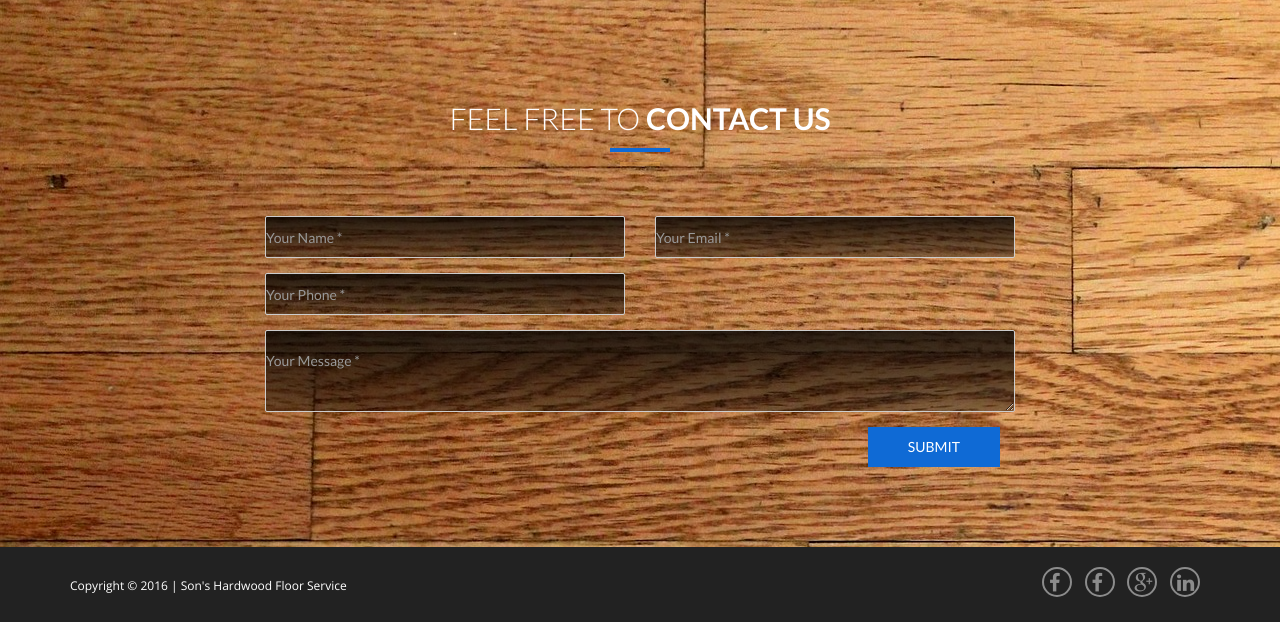
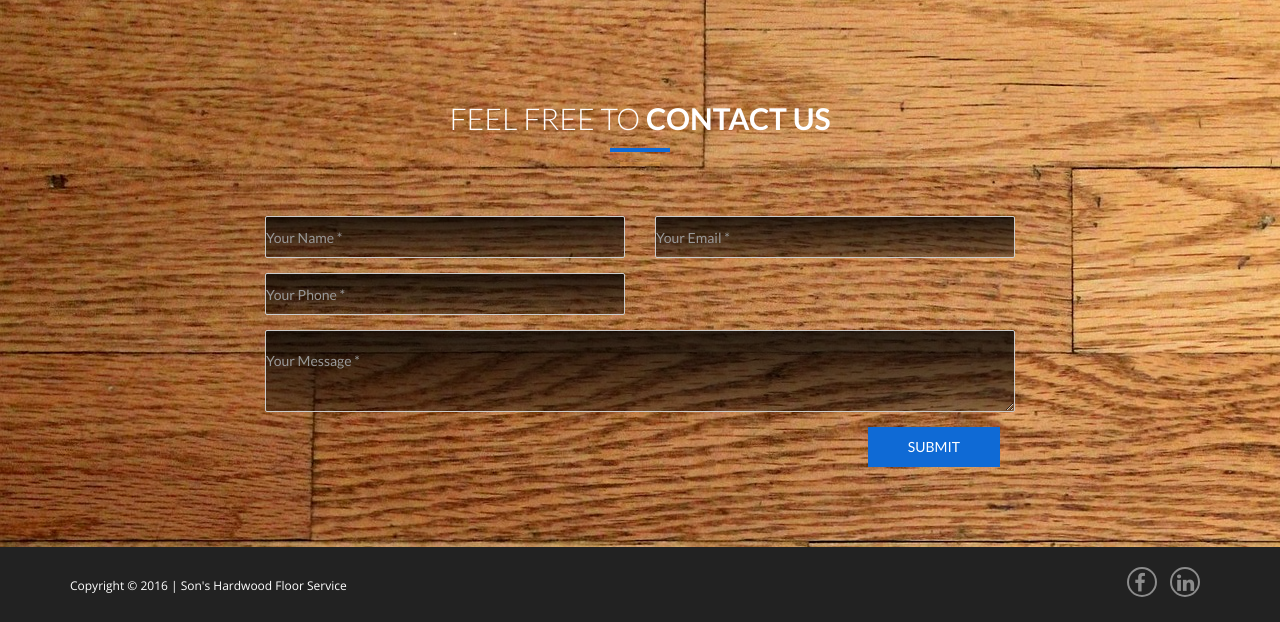
Before and after one commit to BrianKTran/SonsHardwoodFlooringService, a plain HTML site: page index.html in a window 1280 px wide. Shown: the part 2818-3440 px from the top of the page. Drawn offline with nearby package versions, Linux system fonts and the light colour scheme.

Commit message:
linkkssss

```diff
--- a/index.html
+++ b/index.html
@@ -570,8 +570,8 @@
                     <!--li><a href="#"><i class="fa fa-google-plus"></i></a></li-->
                     <!--li><a href="#"><i class="fa fa-linkedin"></i></a></li-->
 
-                    <li><a href="#"><i class="fa fa-facebook"></i></a></li>
-                    <li><a href="#"><i class="fa fa-google-plus"></i></a></li>
+
+                    <!--li><a href="#"><i class="fa fa-google-plus"></i></a></li-->
                     <li><a href="#"><i class="fa fa-linkedin"></i></a></li>
 
                     <!--li><a href="#"><i class="fa fa-twitter"></i></a></li-->
```
